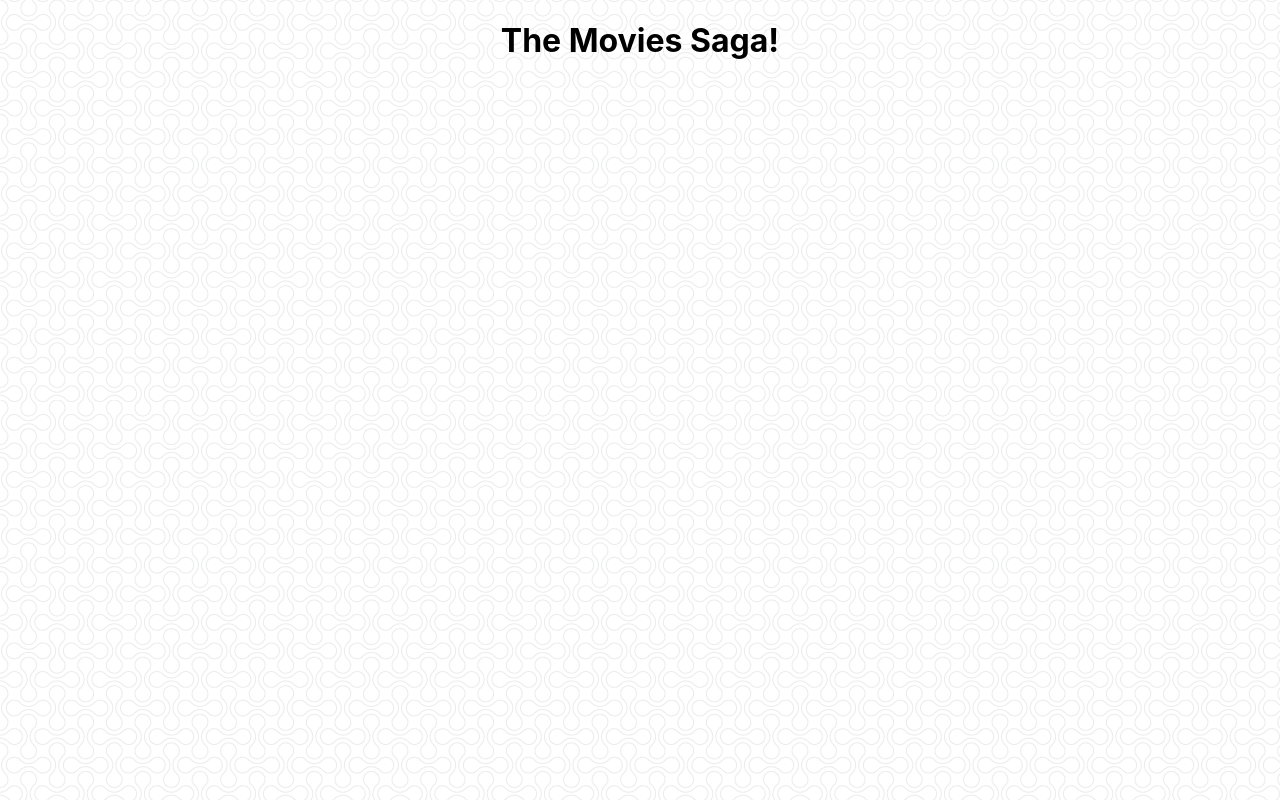
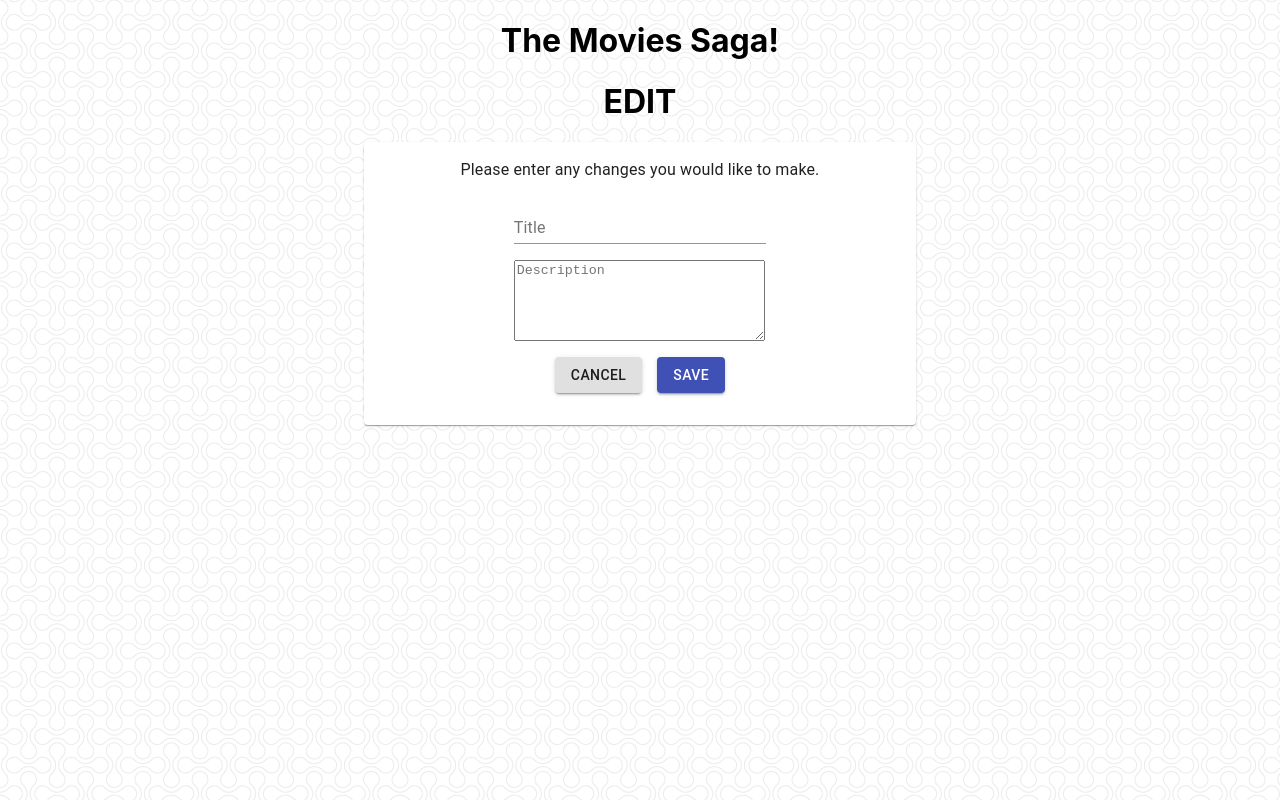
Before and after one commit to GJHarty/weekend-movie-sagas, a React (Create React App) app: page /#/edit in a window 1280 px wide. Before the commit this address led to /#/details/1. Built offline with nearby package versions, Linux system fonts and the light colour scheme; the HTML template or start-up script is replaced by a standard one.

Commit message:
setup base edit page component

```diff
--- a/src/components/AddMovie/AddMovie.jsx
+++ b/src/components/AddMovie/AddMovie.jsx
@@ -124,7 +124,8 @@ export default function AddMovie() {
                                     aria-label="minimum height"
                                     minRows={5} placeholder="Description"
                                     value={description}
-                                onChange={(event) => setDescription(event.target.value)}/>
+                                    onChange={(event) => setDescription(event.target.value)}
+                                />
                                 {/* Bundled up the genre selector into its own form to allow label to show properly */}
                                 <FormControl variant="filled" className={formClasses.formControl}>
                                     <InputLabel id="genre-select-label">Genre</InputLabel>
--- a/src/components/App/App.js
+++ b/src/components/App/App.js
@@ -3,6 +3,7 @@ import './App.css';
 import MovieList from '../MovieList/MovieList'
 import DetailsPage from '../DetailsPage/DetailsPage';
 import AddMovie from '../AddMovie/AddMovie';
+import EditPage from '../EditPage/EditPage';
 
 function App() {
   return (
@@ -12,13 +13,14 @@ function App() {
         <Route path="/" exact>
           <MovieList />
         </Route>
-
         <Route path="/details" exact>
           <DetailsPage />
         </Route>
-
         <Route path="/add_movie" exact>
           <AddMovie />
+        </Route>
+        <Route path="/edit" exact>
+          <EditPage />
         </Route>
       </Router>
     </div>
--- a/src/components/DetailsPage/DetailsPage.jsx
+++ b/src/components/DetailsPage/DetailsPage.jsx
@@ -9,6 +9,10 @@ export default function DetailsPage() {
 
     const returnHome = () => {
         history.push('/');
+    };
+
+    const goToEditPage = () => {
+        history.push('/edit');
     };
 
     const cardStyles = makeStyles({
@@ -44,9 +48,27 @@ export default function DetailsPage() {
                                 <p key={genre}>{genre}</p>
                             ))}
                         </h4>
-                        <Button variant="contained" color="default" onClick={returnHome}>Back</Button>
+                        <Button
+                            className="backBtn"
+                            style={{marginBottom: '10px'}}
+                            variant="contained"
+                            color="default"
+                            onClick={returnHome}
+                        >
+                            Back
+                        </Button>
+                        <Button
+                            className="editBtn"
+                            style={{marginBottom: '10px'}}
+                            variant="contained"
+                            color="primary"
+                            onClick={goToEditPage}
+                        >
+                            Edit
+                        </Button>
                     </CardContent>
                 </Card>
+
             </Container>
         </>
     )
--- /dev/null
+++ b/src/components/EditPage/EditPage.jsx
@@ -0,0 +1,133 @@
+import React, { useState } from 'react';
+import { Button, Container, makeStyles, TextField,
+            TextareaAutosize, FormControl, Card, CardContent,
+                Modal, Typography } from '@material-ui/core';
+import { useHistory } from "react-router-dom";
+import { useDispatch, useSelector } from "react-redux";
+
+export default function EditPage() {
+    const history = useHistory();
+    const dispatch = useDispatch();
+    const details = useSelector(store => store.persistedReducer);
+
+    const [open, setOpen] = useState(false);
+    const [modalStyle] = useState(getModalStyle);
+    const [title, setTitle] = useState(details.movieTitle);
+    const [description, setDescription] = useState(details.movieDesc);
+
+    // modal toggles
+    const handleOpen = () => {
+        setOpen(true);
+    };
+
+    const handleClose = () => {
+        setOpen(false);
+    };
+
+    // navigate to home page after a cancel or save
+    const returnHome = () => {
+        history.push('/');
+    };
+
+    // grouping our theme initializers here
+    const formStyles = makeStyles((theme) => ({
+        root: {
+          '& > *': {
+            margin: theme.spacing(1),
+            width: '25ch',
+          },
+        },
+    }));
+
+    const cardStyles = makeStyles({
+        root: {
+          minWidth: 275,
+        },
+        bullet: {
+          display: 'inline-block',
+          margin: '0 2px',
+          transform: 'scale(0.8)',
+        },
+        title: {
+          fontSize: 14,
+        },
+        pos: {
+          marginBottom: 12,
+        },
+    });
+
+    const modalStyles = makeStyles((theme) => ({
+        paper: {
+          position: 'absolute',
+          width: 400,
+          backgroundColor: theme.palette.background.paper,
+          border: '2px solid #000',
+          boxShadow: theme.shadows[5],
+          padding: theme.spacing(2, 4, 3),
+        },
+    }));
+
+    function getModalStyle() {
+        const top = 50;
+        const left = 50;
+
+        return {
+          top: `${top}%`,
+          left: `${left}%`,
+          transform: `translate(-${top}%, -${left}%)`,
+        };
+    };
+
+    // theme class initialization
+    const formClasses = formStyles();
+    const cardClasses = cardStyles();
+    const modalClasses = modalStyles();
+
+    // content of the displayed modal
+    const cancelBody = (
+        <div style={modalStyle} className={modalClasses.paper} >
+            <h2 id="simple-modal-title">Are you sure you want to cancel your changes?</h2>
+            <div className="modalConfirmation">
+                <Button variant="contained" color="default" onClick={handleClose} style={{marginRight : '15px'}}>No</Button>
+                <Button variant="contained" color="secondary" onClick={returnHome}>Yes</Button>
+            </div>
+        </div>
+    );
+
+    return (
+        <>
+            <Container className="formContainer" maxWidth="sm">
+                <h1>EDIT</h1>
+                <Card className={cardClasses.root} >
+                    <CardContent className={"addMovieCardContent"}>
+                        <Typography color="textPrimary" gutterBottom>
+                            Please enter any changes you would like to make.
+                        </Typography>
+                        <FormControl className={formClasses.root} noValidate autoComplete="off" >
+                            <TextField id="title" label="Title" value={title} onChange={(event) => setTitle(event.target.value)}/>
+                            <TextareaAutosize
+                                className="descriptionField"
+                                aria-label="minimum height"
+                                minRows={5} placeholder="Description"
+                                value={description}
+                                onChange={(event) => setDescription(event.target.value)}
+                            />
+                            <div justifycontent="center">
+                                <Button variant="contained" color="default" onClick={handleOpen} style={{marginRight : '15px'}}>Cancel</Button>
+                                <Modal
+                                    open={open}
+                                    onClose={handleClose}
+                                    aria-labelledby="simple-modal-title"
+                                    aria-describedby="simple-modal-description"
+                                >
+                                    {cancelBody}
+                                </Modal>
+                                <Button variant="contained" color="primary" /* onClick={saveMovie} */>Save</Button>
+                            </div>
+                        </FormControl>
+                    </CardContent>
+                </Card>
+            </Container>
+        </>
+    )
+}
--- a/src/index.css
+++ b/src/index.css
@@ -32,3 +32,13 @@ img {
   font-size: 16px;
   font-size: 1.5vw;
 }
+
+.backBtn {
+  width: auto;
+  float: left;
+}
+
+.editBtn {
+  width: auto;
+  float: right;
+}
```
Also changed, not shown: 1 other file (tests, documents, lock files or other folders). Lines whose indentation alone changed are shown as unchanged.
